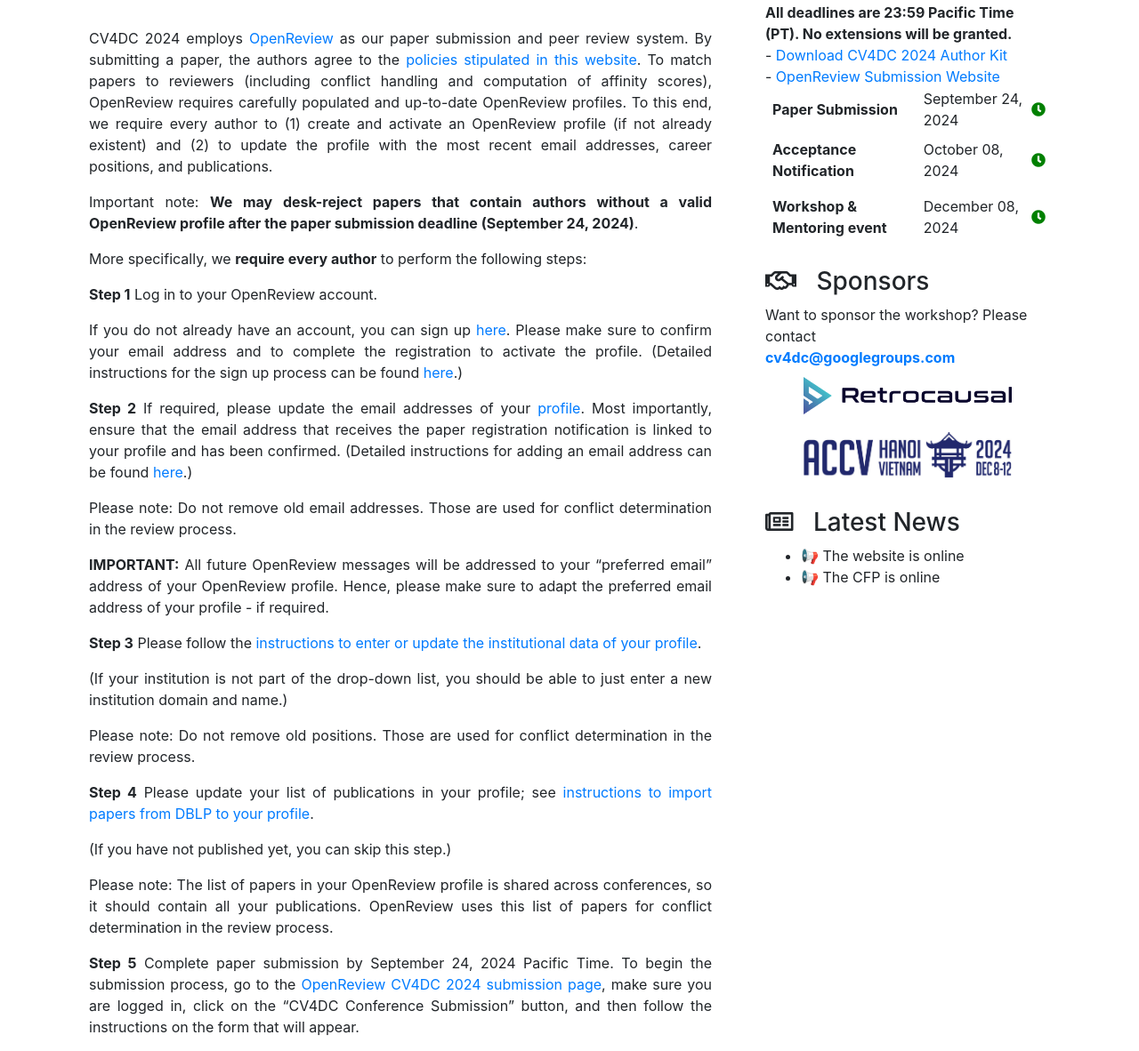
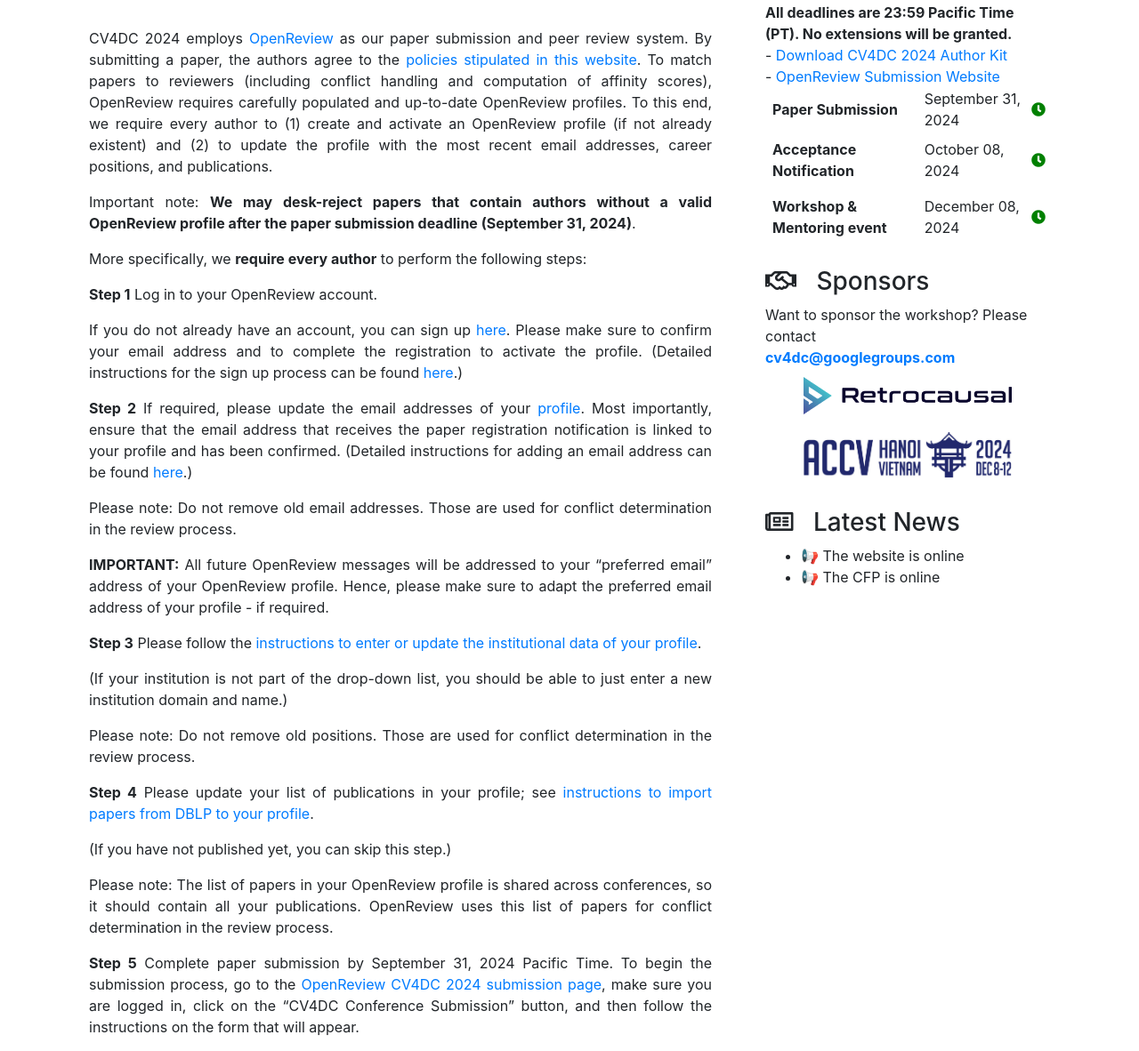
Before and after one commit to cv4dc/cv4dc.github.io, a Jekyll site: the page built from 2024/author-instructions.md, in a window 1280 px wide. Shown: the part 381-1563 px from the top of the page at 89% size. Built offline with Jekyll 4.4.1, drawn with Linux system fonts in a browser that asks for light colours; nearby versions of some CDN libraries; comment, search, counter and statistics services are not loaded.

Commit message:
Update dates.yml

```diff
--- a/_data/dates.yml
+++ b/_data/dates.yml
@@ -4,8 +4,8 @@
 
 2024:
  - name: Paper Submission
-   date: September 24, 2024
-   countdown: 2024/09/24 22:59:59 PT
+   date: September 31, 2024
+   countdown: 2024/09/31 22:59:59 PT
    enabled: true
  - name: Acceptance Notification
    date: October 08, 2024
@@ -18,8 +18,8 @@
 
 2024:
  - name: Paper Submission
-   date: September 24, 2024
-   countdown: 2024/09/24 22:59:59 PT
+   date: September 31, 2024
+   countdown: 2024/09/31 22:59:59 PT
    enabled: true
  - name: Acceptance Notification
    date: October 08, 2024
```
